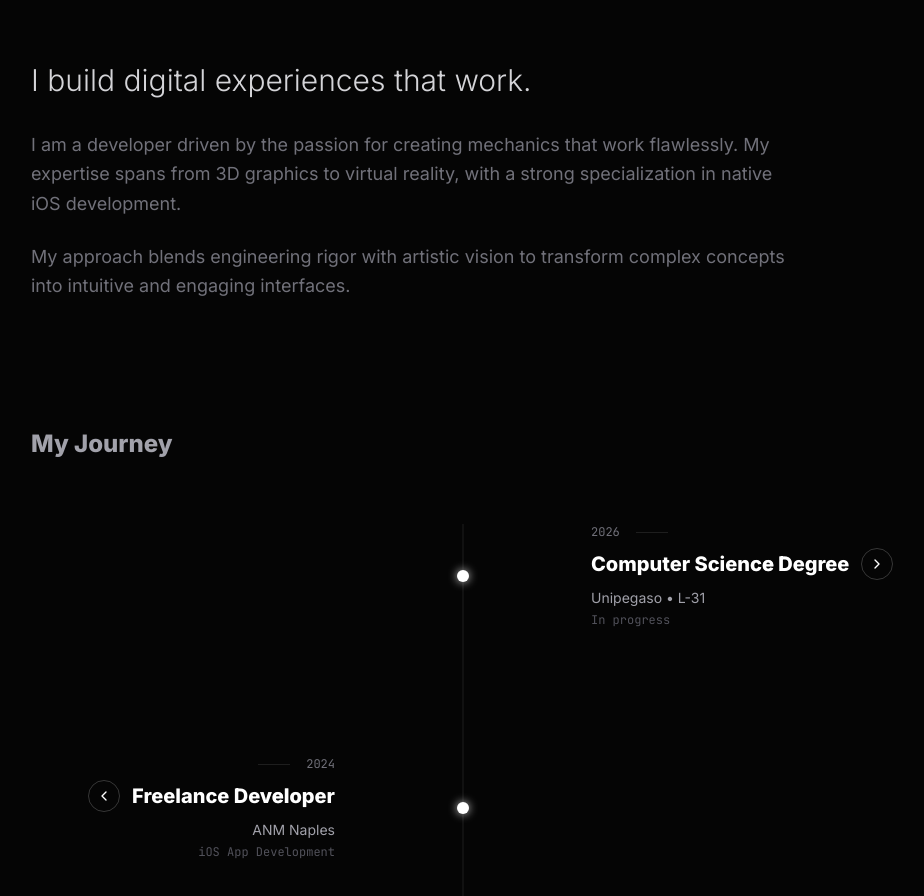
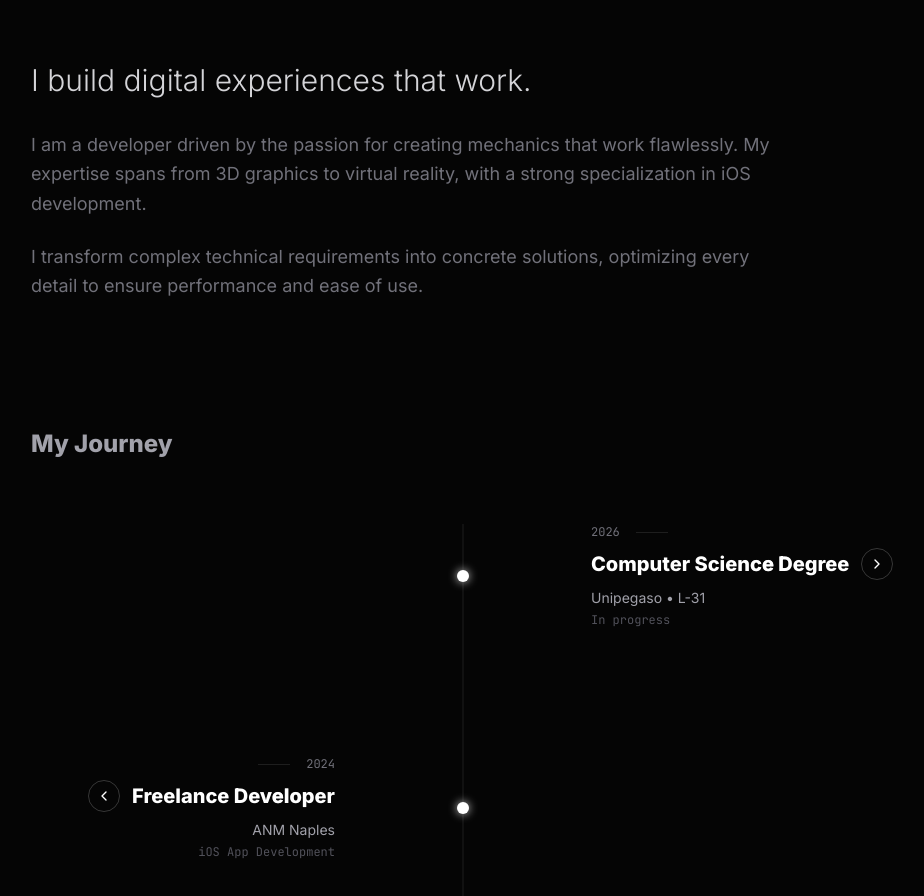
Before and after one commit to MicheleColella/Portfolio, a React (Vite) app: page / in a window 1280 px wide. Shown: the part 1060-1956 px from the top of the page, without its empty margins (177-1101 px from the left). Built offline with nearby package versions, Linux system fonts and the light colour scheme.

Commit message:
Improve ProjectMediaCarousel media rendering and volume fade
Clamp video volume to valid range during fade transitions and update media elements to use 'object-contain' for better aspect ratio handling. Also add 'overflow-hidden' to the carousel container for improved layout control.

```diff
--- a/src/components/ui/carousel/ProjectMediaCarousel.tsx
+++ b/src/components/ui/carousel/ProjectMediaCarousel.tsx
@@ -67,13 +67,16 @@ export const ProjectMediaCarousel = ({ media, coverImage, title }: ProjectMediaC
     // Fade volume utility (non-blocking, only for smooth audio transitions)
     const fadeVolume = (el: HTMLVideoElement, target: number, duration: number, callback?: () => void) => {
         const startVolume = el.volume;
+        const clampedTarget = Math.max(0, Math.min(1, target));
         const startTime = performance.now();
 
         const animate = (currentTime: number) => {
             const elapsed = currentTime - startTime;
             const progress = Math.min(elapsed / duration, 1);
 
-            el.volume = startVolume + (target - startVolume) * progress;
+            // Clamp volume to valid range [0, 1]
+            const newVolume = startVolume + (clampedTarget - startVolume) * progress;
+            el.volume = Math.max(0, Math.min(1, newVolume));
 
             if (progress < 1) {
                 requestAnimationFrame(animate);
@@ -119,7 +122,7 @@ export const ProjectMediaCarousel = ({ media, coverImage, title }: ProjectMediaC
     };
 
     return (
-        <div className="relative w-full h-full bg-black group touch-pan-y">
+        <div className="relative w-full h-full bg-black group touch-pan-y overflow-hidden">
             {/* Media Content - Using crossfade instead of wait for smoother transitions */}
             <AnimatePresence mode="popLayout" initial={false}>
                 <motion.div
@@ -150,7 +153,7 @@ export const ProjectMediaCarousel = ({ media, coverImage, title }: ProjectMediaC
                                     handleVideoMount(el);
                                 }}
                                 src={currentItem.src}
-                                className="w-full h-full object-cover pointer-events-none" // Disable pointer events on video to allow drag
+                                className="w-full h-full object-contain pointer-events-none" // Disable pointer events on video to allow drag
                                 playsInline
                                 loop
                                 muted={isMuted}
@@ -216,7 +219,7 @@ export const ProjectMediaCarousel = ({ media, coverImage, title }: ProjectMediaC
                         <img
                             src={currentItem.src}
                             alt={`${title} - slide ${currentIndex + 1}`}
-                            className="w-full h-full object-cover pointer-events-none select-none"
+                            className="w-full h-full object-contain pointer-events-none select-none"
                         />
                     )}
                 </motion.div>
--- a/src/pages/Home.tsx
+++ b/src/pages/Home.tsx
@@ -327,8 +327,8 @@ export default function Home() {
                         >
                             <TextShuffle
                                 text={language === 'it'
-                                    ? 'Sono uno sviluppatore guidato dalla passione per la creazione di meccaniche che funzionano alla perfezione. La mia competenza spazia dalla grafica 3D alla realtà virtuale, con una forte specializzazione nello sviluppo iOS nativo.'
-                                    : 'I am a developer driven by the passion for creating mechanics that work flawlessly. My expertise spans from 3D graphics to virtual reality, with a strong specialization in native iOS development.'
+                                    ? 'Sono uno sviluppatore guidato dalla passione per la creazione di meccaniche che funzionano alla perfezione. La mia competenza spazia dalla grafica 3D alla realtà virtuale, con una forte specializzazione nello sviluppo iOS.'
+                                    : 'I am a developer driven by the passion for creating mechanics that work flawlessly. My expertise spans from 3D graphics to virtual reality, with a strong specialization in iOS development.'
                                 }
                                 trigger={isChanging}
                                 duration={500}
@@ -341,8 +341,8 @@ export default function Home() {
                         >
                             <TextShuffle
                                 text={language === 'it'
-                                    ? 'Il mio approccio fonde rigore ingegneristico e visione artistica per trasformare concetti complessi in interfacce intuitive e coinvolgenti.'
-                                    : 'My approach blends engineering rigor with artistic vision to transform complex concepts into intuitive and engaging interfaces.'
+                                    ? 'Trasformo requisiti tecnici complessi in soluzioni concrete, ottimizzando ogni dettaglio per garantire performance e semplicità d’uso.'
+                                    : 'I transform complex technical requirements into concrete solutions, optimizing every detail to ensure performance and ease of use.'
                                 }
                                 trigger={isChanging}
                                 duration={500}
```
Also changed, not shown: src/App.tsx (line endings or trailing spaces).
